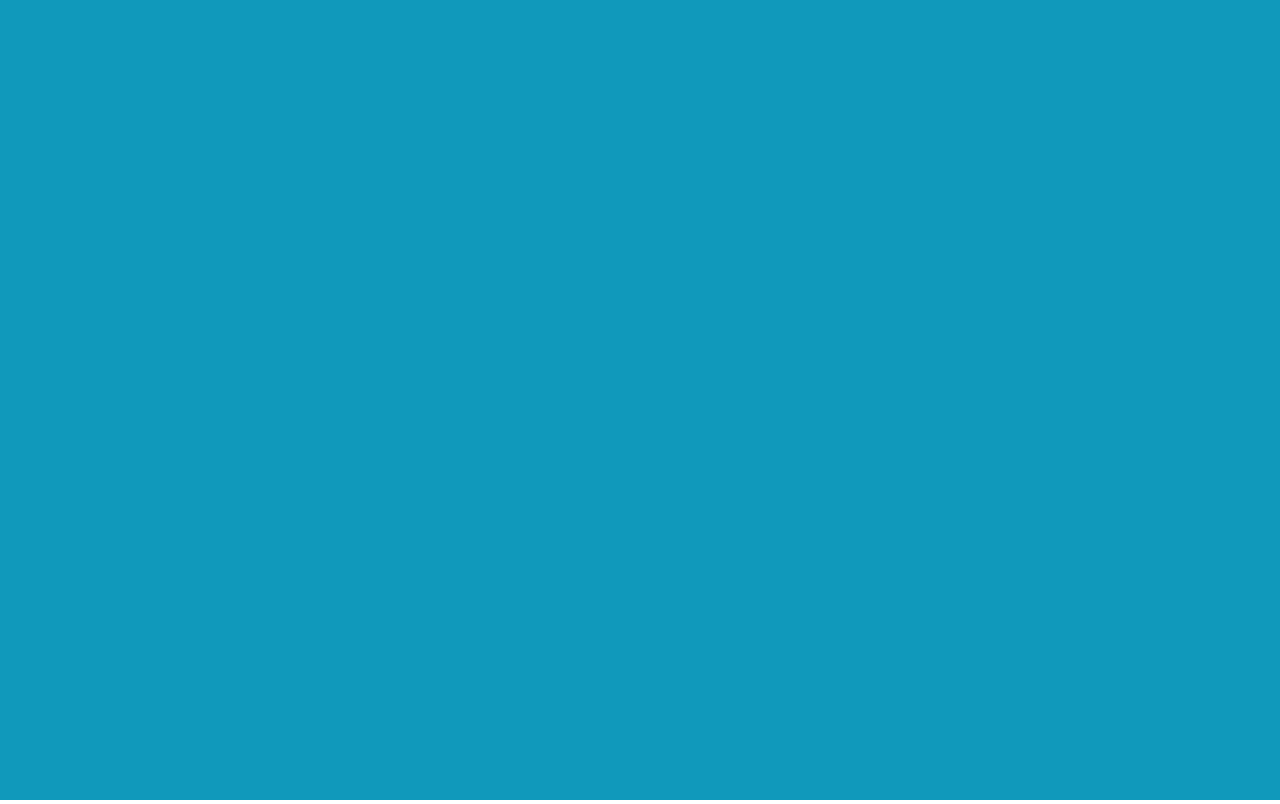
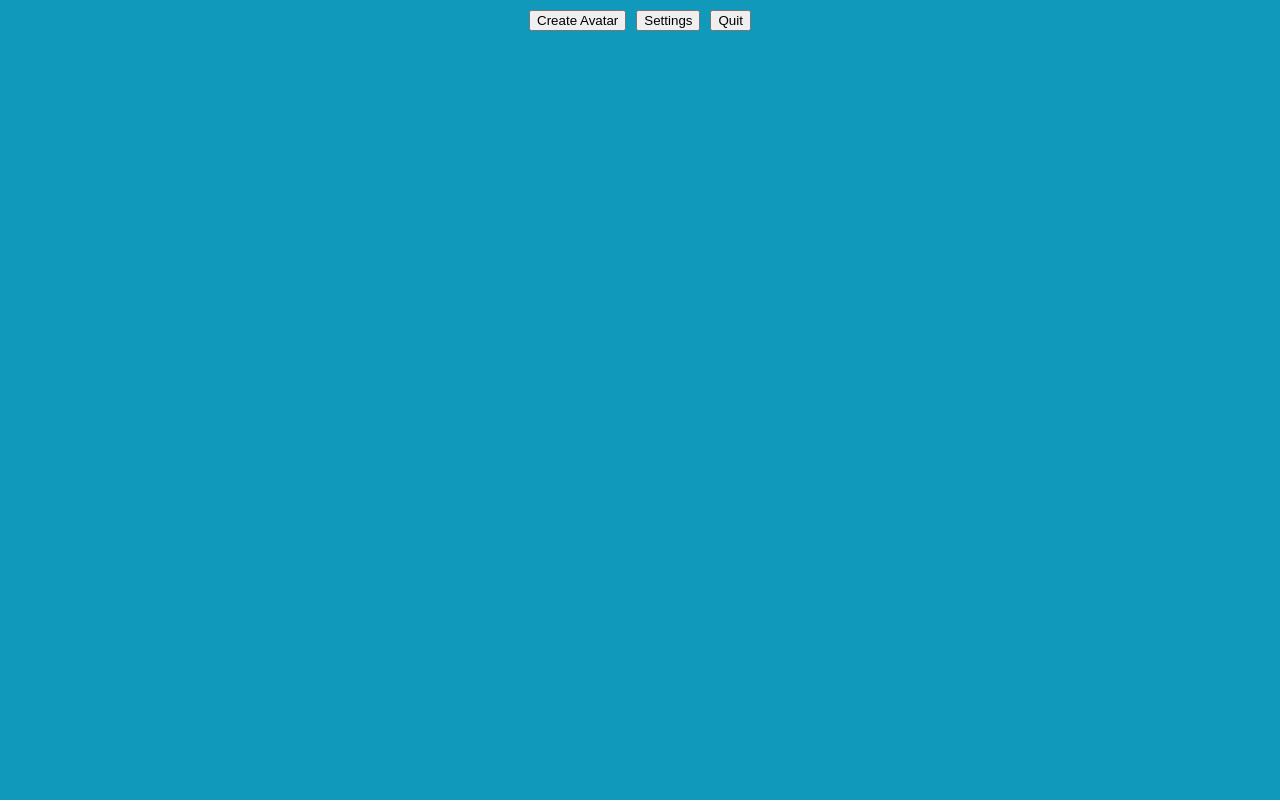
Before and after one commit to iestynne/Warriors, a website built with Vite: page index.html in a window 1280 px wide. Built offline with nearby package versions, Linux system fonts and the light colour scheme.

Commit message:
Add button bar with Create Avatar, Settings, and Quit

```diff
--- a/index.html
+++ b/index.html
@@ -7,9 +7,24 @@
   <script type="module" src="/src/main.ts"></script>
   <style>
     body { margin: 0; overflow: hidden; }
+    #button-bar {
+      display: flex;
+      justify-content: center;
+      gap: 10px;
+      position: absolute;
+      top: 10px;
+      left: 0;
+      right: 0;
+      z-index: 100;
+    }
   </style>
 </head>
 <body>
+  <div id="button-bar">
+    <button id="create-avatar-btn">Create Avatar</button>
+    <button id="settings-btn">Settings</button>
+    <button id="quit-btn">Quit</button>
+  </div>
   <canvas id="game-canvas"></canvas>
 </body>
 </html>
```
